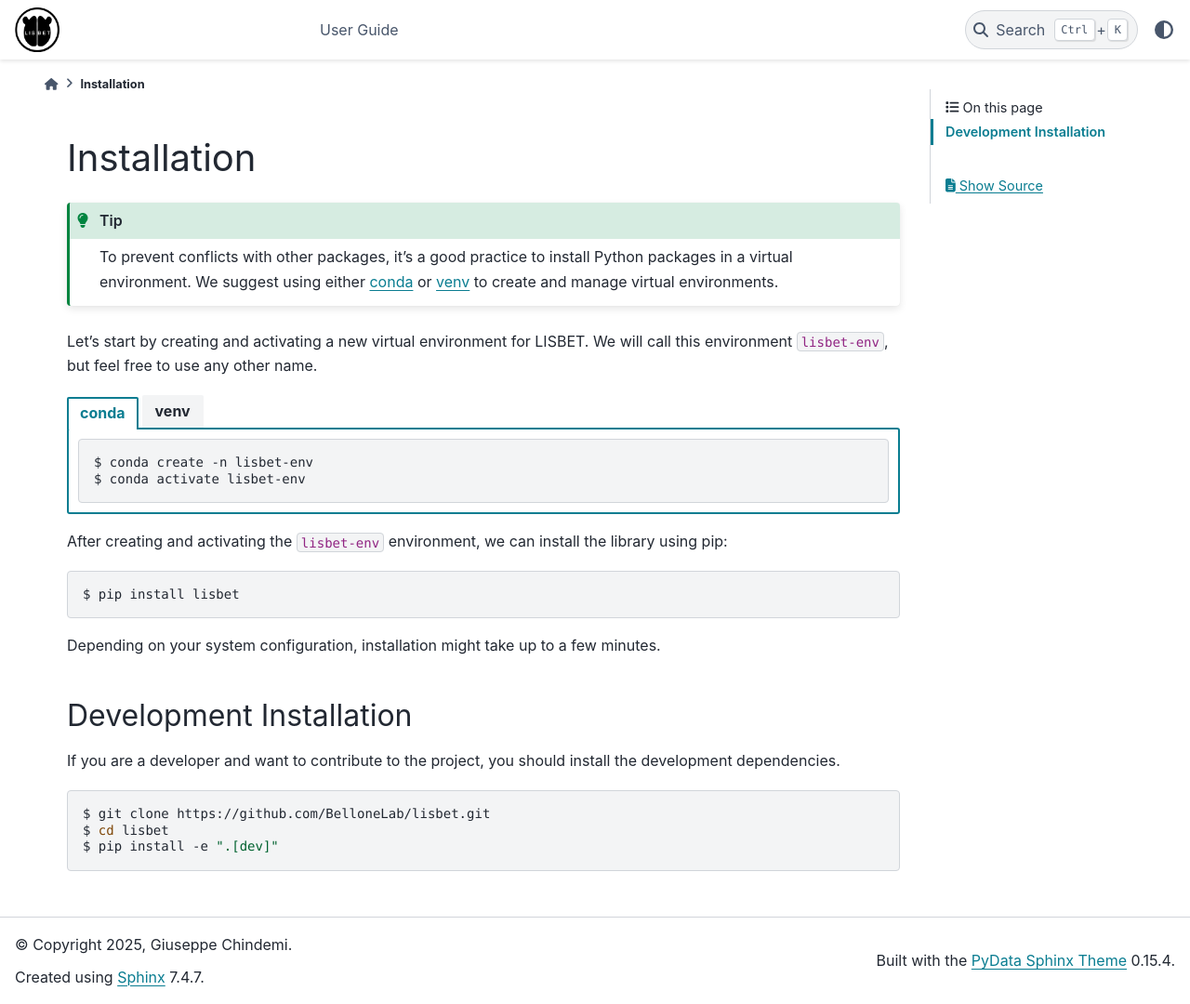
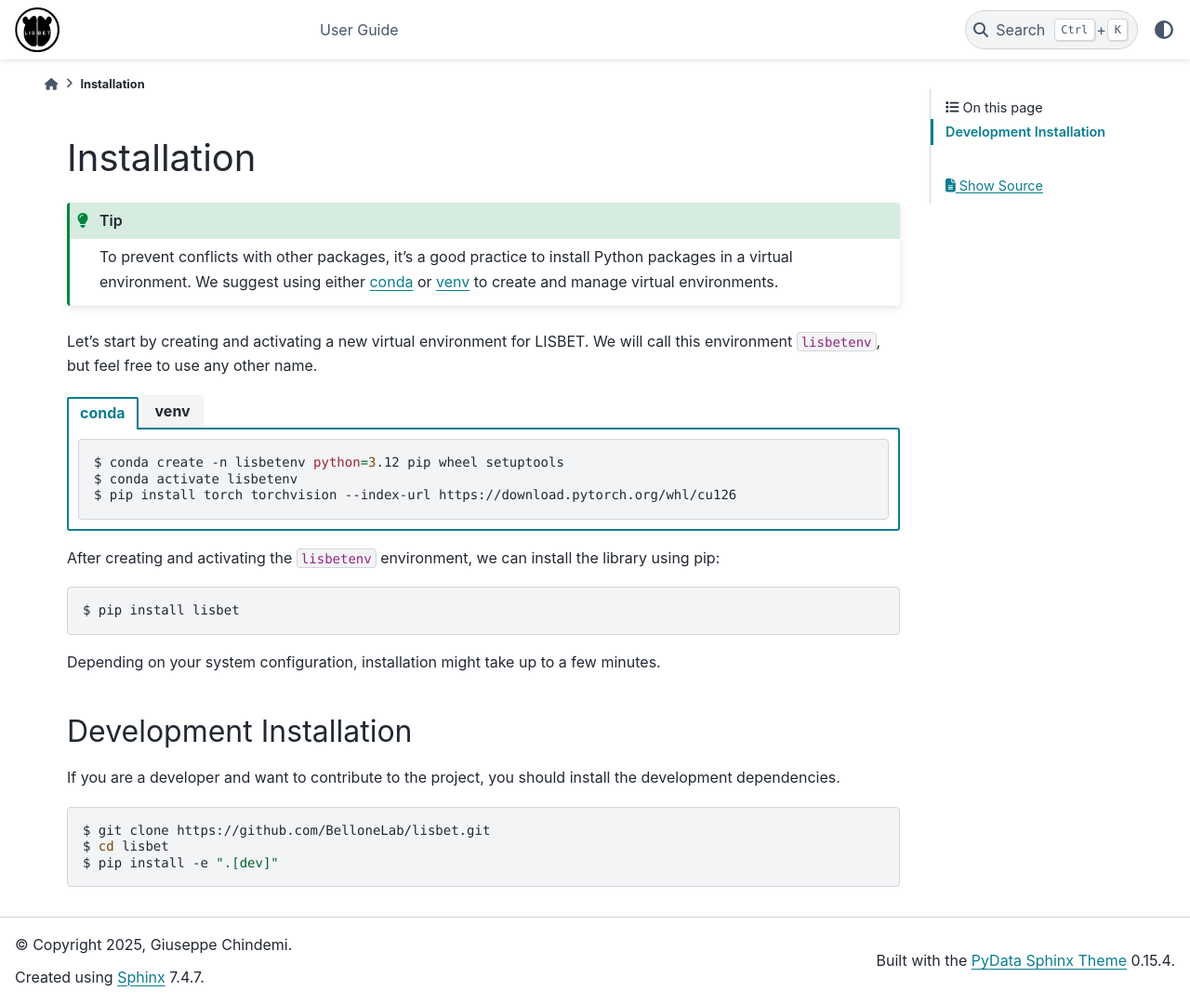
Before and after one commit to BelloneLab/lisbet, a Sphinx documentation site: the page built from docs/getting_started/installation.rst, in a window 1280 px wide and 1080 px high. Shown: the whole window at 93% size. Built offline with Sphinx 7.4.7 and the PyData theme 0.15.4, drawn with Linux system fonts in a browser that asks for light colours; pages that are not in the unit, such as notebooks, are missing from menus.

```diff
--- a/docs/getting_started/installation.rst
+++ b/docs/getting_started/installation.rst
@@ -7,7 +7,7 @@
    We suggest using either `conda <https://www.anaconda.com/download>`_ or `venv <https://docs.python.org/3/library/venv.html>`_ to create and manage virtual environments.
 
 Let's start by creating and activating a new virtual environment for LISBET.
-We will call this environment ``lisbet-env``, but feel free to use any other name.
+We will call this environment ``lisbetenv``, but feel free to use any other name.
 
 .. tab-set::
 
@@ -15,17 +15,18 @@
 
       .. code-block:: console
 
-         $ conda create -n lisbet-env
-         $ conda activate lisbet-env
+         $ conda create -n lisbetenv python=3.12 pip wheel setuptools
+         $ conda activate lisbetenv
+         $ pip install torch torchvision --index-url https://download.pytorch.org/whl/cu126
 
    .. tab-item:: venv
 
       .. code-block:: console
 
-         $ python3 -m venv lisbet-env
-         $ source lisbet-env/bin/activate
+         $ python3 -m venv lisbetenv
+         $ source lisbetenv/bin/activate
 
-After creating and activating the ``lisbet-env`` environment, we can install the library using pip:
+After creating and activating the ``lisbetenv`` environment, we can install the library using pip:
 
 .. code-block:: console
 
```
